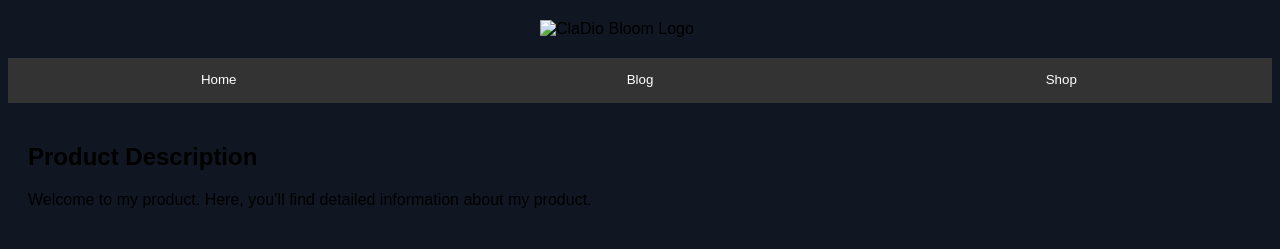
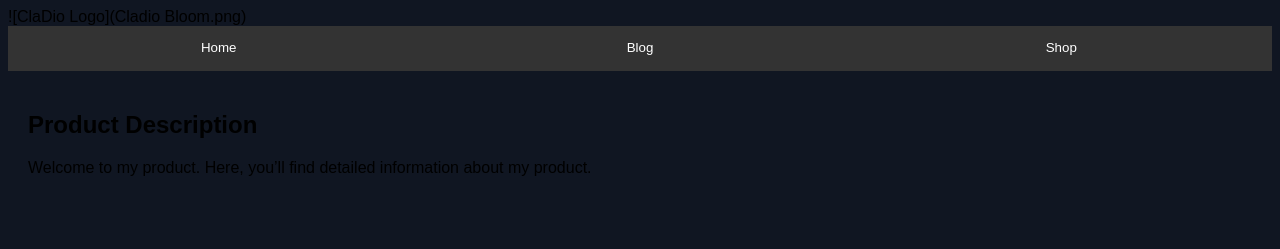
Before and after one commit to Aerydis/ClaDio, a plain HTML site: page index.html in a window 1280 px wide. Drawn offline with Linux system fonts and the light colour scheme.

Commit message:
Update index.html

```diff
--- a/index.html
+++ b/index.html
@@ -62,7 +62,7 @@
 </head>
 <body>
 
-     <img src="ClaDio Bloom.png" alt="ClaDio Bloom Logo" class="logo">
+     ![ClaDio Logo](Cladio Bloom.png)
 
     <!-- Navigation for Tabs -->
     <div class="tabs">
```
